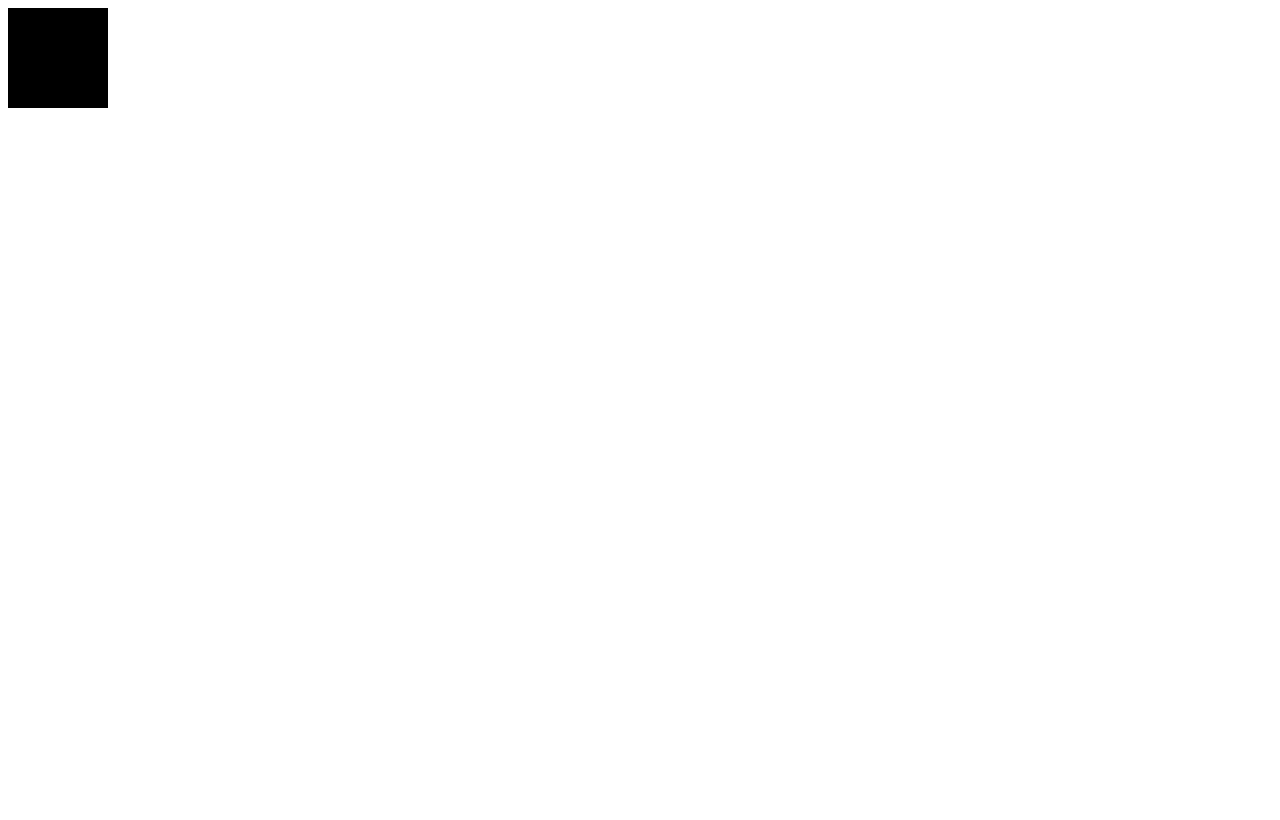
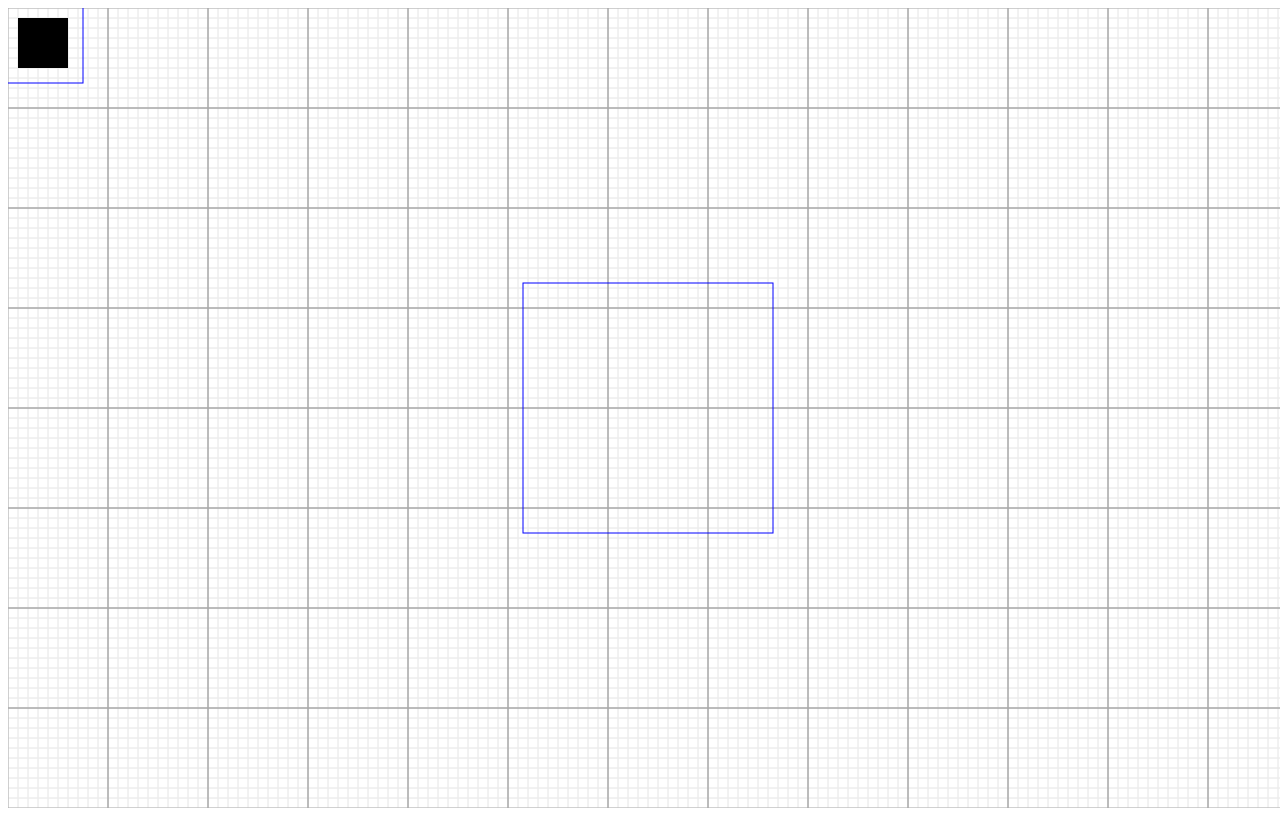
Before and after one commit to KasoaNdala/Code, a website with bundled scripts: page index.html in a window 1280 px wide. Built offline with nearby package versions, Linux system fonts and the light colour scheme.

Commit message:
Overlapping Rects

```diff
--- a/index.html
+++ b/index.html
@@ -76,6 +76,9 @@
     <p id="p1">result</p> -->
     <canvas id="canvas"></canvas>
 
+    <script src="rect.js"></script>
+    <script src="mouseManager.js"></script>
+    <script src="object.js"></script>
     <script src="index.js"></script>
 </body>
 </html>
--- a/index.js
+++ b/index.js
@@ -204,7 +204,6 @@
 
 // const THIS_IS_A_CONSTANT = 0;
 
-
 let canvas = document.getElementById('canvas');
 // console.log('Canvas: ' + canvas)
 
@@ -223,34 +222,50 @@ let ctx = canvas.getContext('2d');
 // ctx.fillRect(100, 10, 150, 100);
 
 
-let ticker = 0;
-let deltaTime = 50; // Tick time in MS
+let ticker = 0
+let deltaTime = 50 // Tick time in MS
 
-let x = 0;
-let y = 0;
+// let x = 0
+// let y = 0
 
+let objects = []
+let mouse
 
+let otherRect = new rect(window.innerWidth / 2, window.innerHeight / 2, 250)
 
-start();
+start()
 
 // Do setup and start the loop.
 function start() {
-  console.log('started...');
+  console.log('started...')
 
-  addKeyboardListeners();
+  addKeyboardListeners()
 
-  update();
+  mouse = new mouseManager(150)
+
+  objects.push(otherRect)
+
+  objects.push(new object(10, 10, 50, 50))
+
+  update()
 }
 
 // Loop function that is called once every deltaTime milliseconds.
 function update() {
-  tick();
+  tick()
 
-  clear();
+  clear()
 
+  draw()
+
+  objects.forEach(object => {
+    object.draw(ctx)
+  });
   // move();
+  // applyPhysics()
 
-  draw();
+
+
 
   setTimeout(() => {
     update();
@@ -264,7 +279,26 @@ function update() {
 
 // Draws all object on the screen.
 function draw() {
-  ctx.fillRect(x, y, 100, 100)
+  drawGrid(10, "#eee")
+  drawGrid(100, "#aaa")
+
+  mouse.mouseUpdate(ctx)
+
+  // ctx.fillRect(x, y, 100, 100)
+}
+
+function drawGrid(gridSize, color) {
+  let rows = canvas.height / gridSize;
+  let cols = canvas.width / gridSize;
+
+  ctx.strokeStyle = color; // Choose the color of your grid lines
+
+  // Draw the grid
+  for (var row = 0; row < rows; row++) {
+    for (var col = 0; col < cols; col++) {
+      ctx.strokeRect(col * gridSize, row * gridSize, gridSize, gridSize);
+    }
+  }
 }
 
 // Just clears the entire canvas.
--- /dev/null
+++ b/mouseManager.js
@@ -0,0 +1,18 @@
+class mouseManager {
+    constructor(mouseRectSize) {
+        this.mousePos = { x: undefined, y: undefined }
+        this.rect = new rect(0, 0, mouseRectSize)
+        // setTimeout(() => {
+        // }, 10);
+        window.addEventListener('mousemove', (event) => {
+            this.rect.posX = event.clientX
+            this.rect.posY = event.clientY
+            // this.mousePos = { x: event.clientX, y: event.clientY }
+        })
+    }
+
+
+    mouseUpdate(ctx) {
+        this.rect.draw(ctx, this.rect.overlapsWithAnyOther() ? '#f00' : '#00f')
+    }
+}
--- /dev/null
+++ b/object.js
@@ -0,0 +1,24 @@
+class object{
+    constructor(startX, startY, width, height) {
+        this.hasPhysics = true
+        this.isStatic = false
+        this.xPos = startX
+        this.yPos = startY
+        this.width = width
+        this.height = height
+    }
+
+    update(ctx) {
+        this.move()
+        this.draw(ctx)
+    }
+
+    move() {
+
+    }
+
+    draw(ctx) {
+        ctx.fillRect(this.xPos, this.yPos, this.width, this.height)
+    }
+
+}
--- /dev/null
+++ b/rect.js
@@ -0,0 +1,53 @@
+class rect{
+    static allRects = []
+
+    constructor(posX, posY, size) {
+        this.posX = posX
+        this.posY = posY
+        this.size = size
+
+        rect.allRects.push(this)
+    }
+
+    doesOverlap(other) {
+        return this.posX < other.posX + other.size &&
+            this.posX + this.size > other.posX &&
+            this.posY < other.posY + other.size &&
+            this.posY + this.size > other.posY;
+    }
+
+    draw(ctx, color) {
+        ctx.strokeStyle = color
+        ctx.strokeRect(
+            this.posX - this.size / 2, this.posY - this.size / 2,
+            this.size, this.size)
+        ctx.strokeStyle = '#00f'
+    }
+
+    delete() {
+        // Remove this Rect from allRects
+        rect.allRects = rect.allRects.filter(rect => rect !== this);
+    }
+
+    overlapsWithAnyOther() {
+        // Check if this Rect overlaps with any other Rect in allRects
+        let overlaps = rect.allRects.some(other => {
+            if (this === other) {
+                // Skip the current Rect
+                return false;
+            }
+
+            let x1 = this.posX - this.size / 2;
+            let y1 = this.posY - this.size / 2;
+            let x2 = other.posX - other.size / 2;
+            let y2 = other.posY - other.size / 2;
+
+            return x1 < x2 + other.size &&
+                x1 + this.size > x2 &&
+                y1 < y2 + other.size &&
+                y1 + this.size > y2;
+        });
+        // console.log(overlaps)
+        return overlaps
+    }
+}
```
